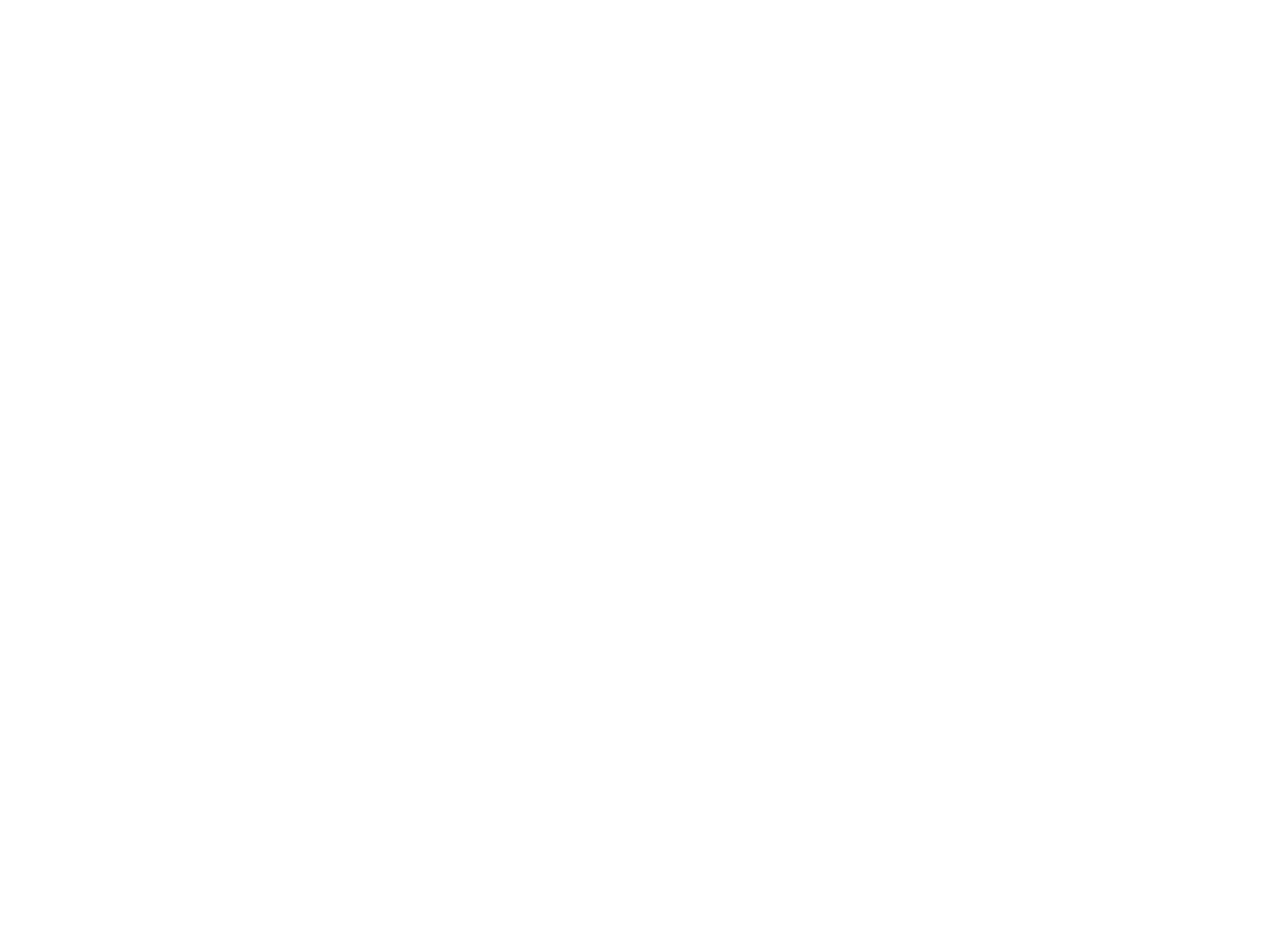
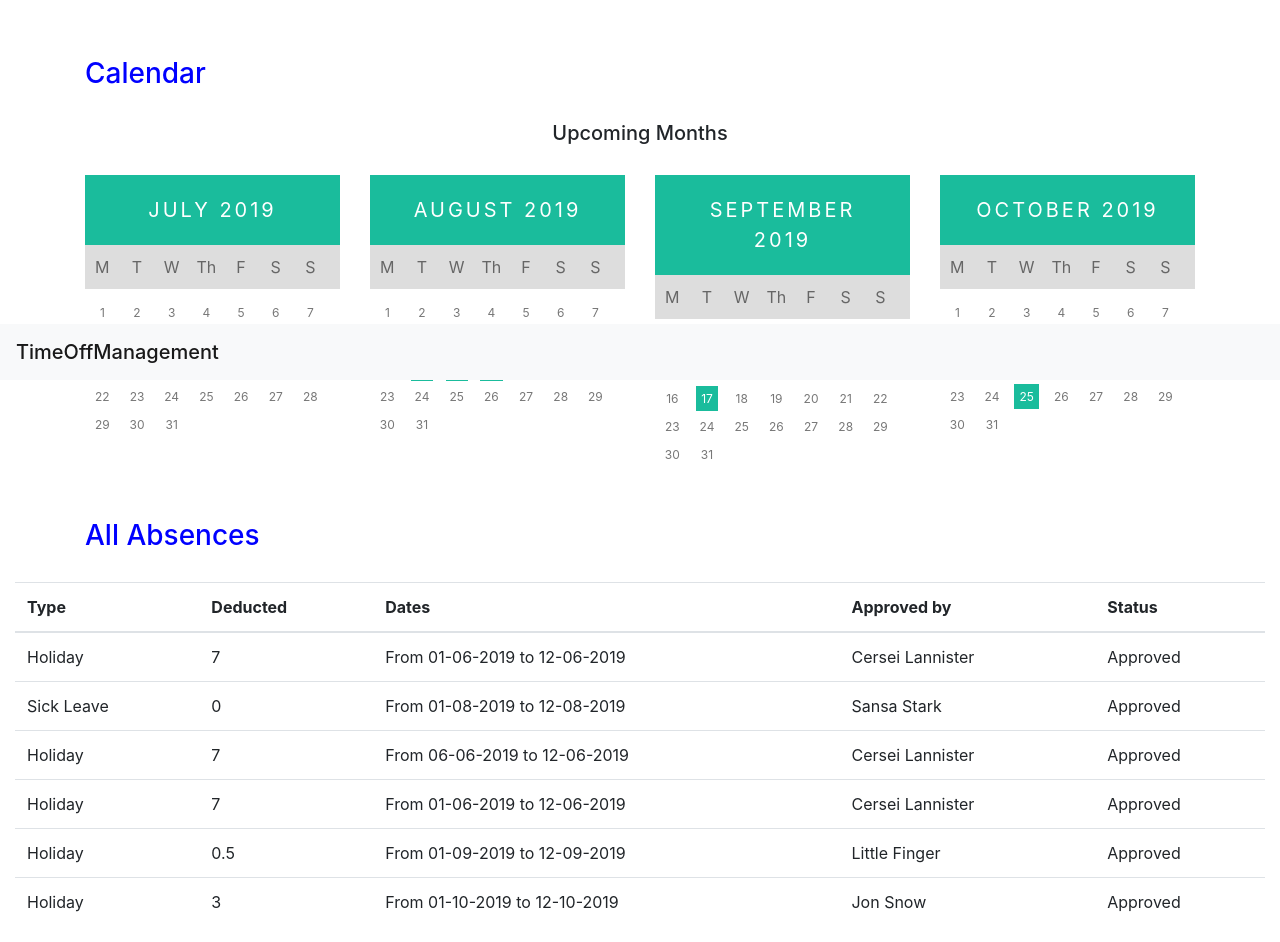
Before and after one commit to SimbiatG/TimeOffManagemet-App, a React (Create React App) app: page /dashboard in a window 1280 px wide. Shown: the part 420-1362 px from the top of the page. Before the commit the page ends 800 px from the top, so only its background shows below. Built offline with nearby package versions, Linux system fonts and the light colour scheme.

Commit message:
New Commit

```diff
--- a/src/App.js
+++ b/src/App.js
@@ -4,7 +4,7 @@ import { BrowserRouter, Route } from 'react-router-dom';
 import Home from './components/Home';
 import SignUp from './components/SignUp';
 import SignIn from './components/SignIn';
-
+import Dashboard from './components/Dashboard';
 
 class App extends Component {
   render() {
@@ -15,6 +15,7 @@ class App extends Component {
             <Route exact path='/' component={Home} />
             <Route path='/signup' component={SignUp} />
             <Route path='/signin' component={SignIn} />
+            <Route path='/dashboard' component={Dashboard} />
             </div>
 
 
--- /dev/null
+++ b/src/components/Dashboard.css
@@ -0,0 +1,65 @@
+.headingtext{
+    margin-top: 10px;
+}
+
+.number{
+    font-size: 80px;
+}
+
+ul {
+    list-style-type:none;
+}
+.month {
+    padding: 20px 25px;
+    width: 100%;
+    background: #1abc9c;
+    text-align: center;
+  }
+
+  .month ul {
+    margin: 0;
+    padding: 0;
+  }
+
+  .month ul li {
+    color: white;
+    font-size: 20px;
+    text-transform: uppercase;
+    letter-spacing: 3px;
+  }
+
+
+  .weekdays {
+    margin: 0;
+    padding: 10px 0;
+    background-color: #ddd;
+  }
+
+  .weekdays li {
+    display: inline-block;
+    width: 13.6%;
+    color: #666;
+    text-align: center;
+  }
+
+  .days {
+    padding: 10px 0;
+
+    margin: 0;
+  }
+
+  .days li {
+    list-style-type: none;
+    display: inline-block;
+    width: 13.6%;
+    text-align: center;
+    margin-bottom: 5px;
+    font-size:12px;
+    color: #777;
+  }
+
+  .days li .active {
+    padding: 5px;
+    background: #1abc9c;
+    color: white !important
+  }
--- /dev/null
+++ b/src/components/Dashboard.js
@@ -0,0 +1,358 @@
+import React, { Component } from 'react';
+import { Link } from 'react-router-dom';
+import 'bootstrap/dist/css/bootstrap.min.css';
+import './Dashboard.css';
+
+
+class Dashboard extends Component{
+    render() {
+        return(
+
+<React.Fragment>
+
+        <div className="container-fluid" style={{padding:"0px"}}>
+        <nav className="navbar navbar-light bg-light" aria-label="breadcrumb">
+            <span className="navbar-brand mb-0 h1">TimeOffManagement</span>
+                    <ol class="breadcrumb">
+                    <li class="breadcrumb-item"> <Link to='/'> HOME </Link></li>
+                <li class="breadcrumb-item active"  aria-current="page"><a href="#"> Calendar </a></li>
+                <li class="breadcrumb-item"> <a href="#">Team View </a> </li>
+                </ol>
+            </nav>
+        </div>
+
+        <div className="container">
+           <div  className="headingtext">
+                <h3> Employee Calendar </h3>
+                <p> Arya Stark's calendar for 2019 </p>
+        </div>
+        </div>
+
+        <div className="container">
+            <div  className="headingtext">
+                <h3 style={{color:"blue", marginTop:"40px"}}>  Statistics </h3>
+         <div className="row">
+            <div className="col-md-3">
+                <p className="number" style={{textAlign:"center"}}> 8.5 </p>
+                <p style={{textAlign:"center"}}> days remaining out of 21 in Allowance </p>
+            </div>
+
+                    <div className="col-md-3">
+                <h5 style={{textAlign:"center"}}> used so far </h5>
+                <p> Holiday : <span style={{float:"right"}}> 12.5 </span>  </p>
+                <p> Sick Leave : <span style={{float:"right"}}> 1 out of 10 </span>  </p>
+                    </div>
+
+                <div className="col-md-3">
+                <h5 style={{textAlign:"center"}}>Available Types </h5>
+                <p> Holiday </p>
+                <p> Maternity </p>
+                <p> Paternity Leave </p>
+                <p> Sick Leave (up to 10 days) </p>
+             </div>
+
+             <div className="col-md-3">
+             <h5 style={{textAlign:"center"}}> Details </h5>
+             <p> Supervisor:  <span style={{float:"right", color:"blue"}}>  Arya Stark </span></p>
+             <p> Department: <span style={{float:"right", color:"blue"}}>  Sales </span></p>
+             <p> Allowance in 2019: <span style={{float:"right"}}> 21 days </span></p>
+             </div>
+                </div>
+
+            </div>
+    </div>
+
+                <div className="container">
+                <h3 style={{color:"blue", marginTop:"40px"}}>  Calendar  </h3>
+                <h5 style={{textAlign:"center" , marginTop:"30px"}}> Upcoming Months </h5>
+                    <div className="row" style={{marginTop:"30px"}}>
+                        <div className="col-md-3">
+                        <div class="month">
+                             <ul>
+    <li> July 2019 </li>
+                            </ul>
+                        </div>
+
+<ul class="weekdays">
+<li>M</li>
+  <li>T</li>
+  <li>W</li>
+  <li>Th</li>
+  <li>F</li>
+  <li>S</li>
+  <li>S</li>
+</ul>
+
+<ul class="days">
+  <li>1</li>
+  <li>2</li>
+  <li>3</li>
+  <li>4</li>
+  <li>5</li>
+  <li>6</li>
+  <li>7</li>
+  <li>8</li>
+  <li>9</li>
+  <li><span class="active">10</span></li>
+  <li>11</li>
+  <li>12</li>
+  <li>13</li>
+  <li>14</li>
+  <li>15</li>
+  <li>16</li>
+  <li>17</li>
+  <li>18</li>
+  <li>19</li>
+  <li>20</li>
+  <li>21</li>
+  <li>22</li>
+  <li>23</li>
+  <li>24</li>
+  <li>25</li>
+  <li>26</li>
+  <li>27</li>
+  <li>28</li>
+  <li>29</li>
+  <li>30</li>
+  <li>31</li>
+</ul>
+                        </div>
+                        <div className="col-md-3">
+                        <div class="month">
+                             <ul>
+    <li> August 2019 </li>
+                            </ul>
+                        </div>
+
+<ul class="weekdays">
+<li>M</li>
+  <li>T</li>
+  <li>W</li>
+  <li>Th</li>
+  <li>F</li>
+  <li>S</li>
+  <li>S</li>
+</ul>
+
+<ul class="days">
+  <li>1</li>
+  <li>2</li>
+  <li>3</li>
+  <li>4</li>
+  <li>5</li>
+  <li>6</li>
+  <li>7</li>
+  <li>8</li>
+  <li>9</li>
+  <li>11</li>
+  <li>12</li>
+  <li>13</li>
+  <li>14</li>
+  <li>15</li>
+  <li>16</li>
+  <li><span class="active">17</span></li>
+  <li><span class="active">18</span></li>
+  <li><span class="active">19</span></li>
+  <li>20</li>
+  <li>21</li>
+  <li>22</li>
+  <li>23</li>
+  <li>24</li>
+  <li>25</li>
+  <li>26</li>
+  <li>27</li>
+  <li>28</li>
+  <li>29</li>
+  <li>30</li>
+  <li>31</li>
+</ul>
+                        </div>
+
+                            <div className="col-md-3">
+                            <div class="month">
+                             <ul>
+    <li> September 2019 </li>
+                            </ul>
+                        </div>
+
+<ul class="weekdays">
+<li>M</li>
+  <li>T</li>
+  <li>W</li>
+  <li>Th</li>
+  <li>F</li>
+  <li>S</li>
+  <li>S</li>
+</ul>
+
+<ul class="days">
+  <li>1</li>
+  <li>2</li>
+  <li>3</li>
+  <li>4</li>
+  <li>5</li>
+  <li>6</li>
+  <li>7</li>
+  <li>8</li>
+  <li>9</li>
+  <li>11</li>
+  <li>12</li>
+  <li>13</li>
+  <li>14</li>
+  <li>15</li>
+  <li>16</li>
+  <li><span class="active">17</span></li>
+  <li>18</li>
+  <li>19</li>
+  <li>20</li>
+  <li>21</li>
+  <li>22</li>
+  <li>23</li>
+  <li>24</li>
+  <li>25</li>
+  <li>26</li>
+  <li>27</li>
+  <li>28</li>
+  <li>29</li>
+  <li>30</li>
+  <li>31</li>
+</ul>
+                            </div>
+
+                            <div className="col-md-3">
+                            <div class="month">
+                             <ul>
+    <li> October 2019 </li>
+                            </ul>
+                        </div>
+
+<ul class="weekdays">
+<li>M</li>
+  <li>T</li>
+  <li>W</li>
+  <li>Th</li>
+  <li>F</li>
+  <li>S</li>
+  <li>S</li>
+</ul>
+
+<ul class="days">
+  <li>1</li>
+  <li>2</li>
+  <li>3</li>
+  <li>4</li>
+  <li>5</li>
+  <li>6</li>
+  <li>7</li>
+  <li>8</li>
+  <li><span class="active">9</span></li>
+  <li>11</li>
+  <li>12</li>
+  <li>13</li>
+  <li>14</li>
+  <li>15</li>
+  <li>16</li>
+  <li>17</li>
+  <li>18</li>
+  <li>19</li>
+  <li>20</li>
+  <li>21</li>
+  <li>22</li>
+  <li>23</li>
+  <li>24</li>
+  <li><span class="active">25</span></li>
+  <li>26</li>
+  <li>27</li>
+  <li>28</li>
+  <li>29</li>
+  <li>30</li>
+  <li>31</li>
+</ul>
+                            </div>
+                    </div>
+</div>
+
+                <div className="container">
+                <h3 style={{color:"blue", marginTop:"40px"}}> All Absences  </h3>
+                </div>
+        <div className="container-fluid">
+        <table class="table"  style={{marginTop:"30px"}} >
+  <thead>
+    <tr>
+      <th scope="col">Type</th>
+      <th scope="col">Deducted</th>
+      <th scope="col">Dates</th>
+      <th scope="col">Approved by</th>
+      <th scope="col"> Status </th>
+    </tr>
+  </thead>
+  <tbody>
+    <tr>
+    <td> Holiday </td>
+      <td>7</td>
+      <td> From 01-06-2019 to 12-06-2019 </td>
+      <td> Cersei Lannister </td>
+      <td> Approved</td>
+    </tr>
+    <tr>
+    <td> Sick Leave </td>
+      <td>0</td>
+      <td>From 01-08-2019 to 12-08-2019</td>
+      <td> Sansa Stark</td>
+      <td>Approved</td>
+    </tr>
+    <tr>
+    <td> Holiday </td>
+      <td>7</td>
+      <td> From 06-06-2019 to 12-06-2019 </td>
+      <td> Cersei Lannister </td>
+      <td> Approved</td>
+    </tr>
+    <tr>
+    <td> Holiday </td>
+      <td>7</td>
+      <td> From 01-06-2019 to 12-06-2019 </td>
+      <td> Cersei Lannister </td>
+      <td> Approved</td>
+    </tr>
+    <tr>
+    <td> Holiday </td>
+      <td>0.5</td>
+      <td> From 01-09-2019 to 12-09-2019 </td>
+      <td> Little Finger </td>
+      <td> Approved</td>
+    </tr>
+    <tr>
+    <td> Holiday </td>
+      <td>3 </td>
+      <td> From 01-10-2019 to 12-10-2019 </td>
+      <td> Jon Snow </td>
+      <td> Approved</td>
+    </tr>
+  </tbody>
+</table>
+
+        </div>
+
+        <div className="container-fluid"  style={{padding:"0px"}}>
+            <nav className="navbar  fixed-bottom navbar-light bg-light">
+            <span className="navbar-brand mb-0 h1">TimeOffManagement</span>
+            </nav>
+            </div>
+
+
+</React.Fragment>
+
+
+
+
+
+
+        )
+    }
+}
+
+
+
+
+export default Dashboard;
--- a/src/components/Home.js
+++ b/src/components/Home.js
@@ -14,7 +14,7 @@ class Home extends Component {
            <nav className="navbar navbar-light bg-light">
                       <span className="navbar-brand mb-0 h1">TimeOffManagement</span>
                       <form className="form-inline">
-                            <button className="btn btn-outline-success my-2 my-sm-0" type="submit">LOGIN</button>
+                            <button className="btn btn-outline-success my-2 my-sm-0" type="submit"> HOME </button>
                       </form>
                 </nav>
               </div>
```
Also changed, not shown: src/components/SignIn.js (+5 -4 lines), src/components/SignUp.js (+13 -6 lines).
